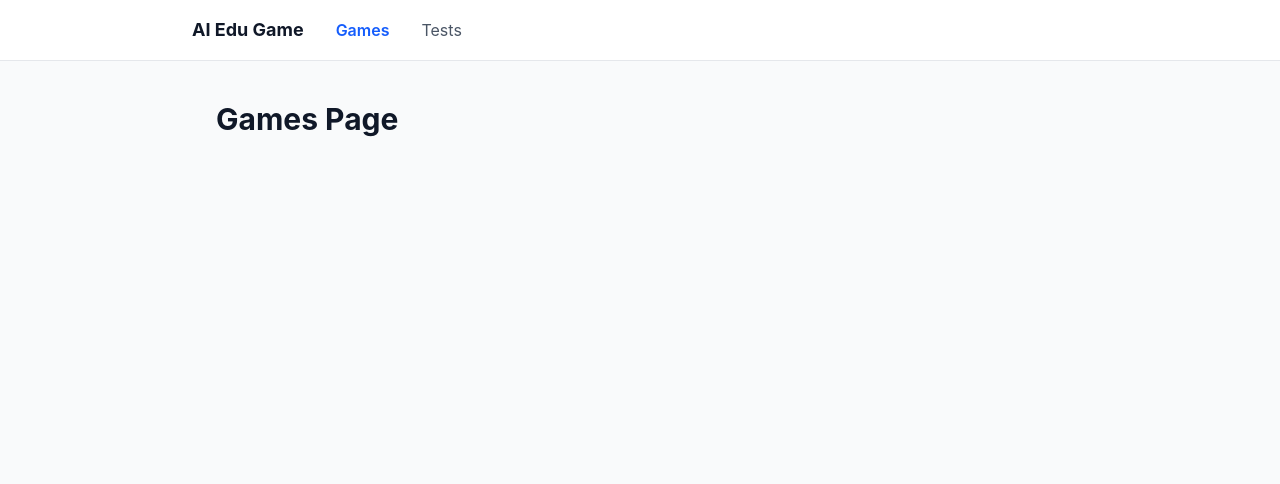
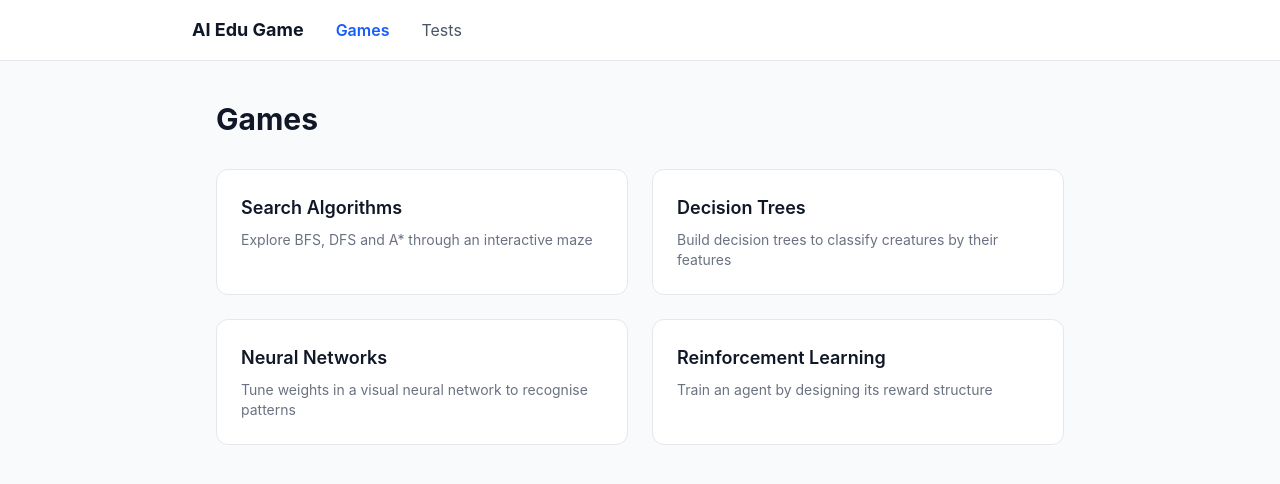
Before and after one commit to dulvoker/ai-edu-game, a React (Vite) app in the folder client/: page /games in a window 1280 px wide. Shown: the top 484 px of the page. Built offline with nearby package versions, Linux system fonts and the light colour scheme.

Commit message:
feat: page content and game/test cards

```diff
--- /dev/null
+++ b/client/src/data/content.js
@@ -0,0 +1,29 @@
+export const games = [
+  {
+    id: 'search',
+    title: 'Search Algorithms',
+    description: 'Explore BFS, DFS and A* through an interactive maze',
+  },
+  {
+    id: 'decision-tree',
+    title: 'Decision Trees',
+    description: 'Build decision trees to classify creatures by their features',
+  },
+  {
+    id: 'neural-network',
+    title: 'Neural Networks',
+    description: 'Tune weights in a visual neural network to recognise patterns',
+  },
+  {
+    id: 'reinforcement-learning',
+    title: 'Reinforcement Learning',
+    description: 'Train an agent by designing its reward structure',
+  },
+]
+
+export const tests = [
+  { id: 'search', title: 'Search Algorithms Test' },
+  { id: 'decision-tree', title: 'Decision Trees Test' },
+  { id: 'neural-network', title: 'Neural Networks Test' },
+  { id: 'reinforcement-learning', title: 'Reinforcement Learning Test' },
+]
--- a/client/src/pages/GameDetailPage.jsx
+++ b/client/src/pages/GameDetailPage.jsx
@@ -1,11 +1,18 @@
 import { useParams } from 'react-router-dom'
+import { games } from '../data/content'
 
 export default function GameDetailPage() {
   const { id } = useParams()
+  const game = games.find((g) => g.id === id)
+  const title = game ? game.title : id
+
   return (
     <div>
-      <h1 className="text-3xl font-bold text-gray-900">Game Detail Page</h1>
-      <p className="mt-2 text-gray-600">Game ID: <span className="font-mono font-semibold">{id}</span></p>
+      <h1 className="text-3xl font-bold text-gray-900">{title}</h1>
+      {game && <p className="mt-2 text-gray-500">{game.description}</p>}
+      <div className="mt-8 flex items-center justify-center h-64 bg-gray-100 rounded-xl border-2 border-dashed border-gray-300">
+        <p className="text-gray-400 font-medium">Game coming soon</p>
+      </div>
     </div>
   )
 }
--- a/client/src/pages/GamesPage.jsx
+++ b/client/src/pages/GamesPage.jsx
@@ -1,3 +1,24 @@
+import { Link } from 'react-router-dom'
+import { games } from '../data/content'
+
 export default function GamesPage() {
-  return <h1 className="text-3xl font-bold text-gray-900">Games Page</h1>
+  return (
+    <div>
+      <h1 className="text-3xl font-bold text-gray-900">Games</h1>
+      <div className="mt-8 grid grid-cols-1 sm:grid-cols-2 gap-6">
+        {games.map((game) => (
+          <Link
+            key={game.id}
+            to={`/games/${game.id}`}
+            className="block p-6 bg-white rounded-xl border border-gray-200 hover:border-blue-400 hover:shadow-md transition-all group"
+          >
+            <h2 className="text-lg font-semibold text-gray-900 group-hover:text-blue-600 transition-colors">
+              {game.title}
+            </h2>
+            <p className="mt-2 text-sm text-gray-500">{game.description}</p>
+          </Link>
+        ))}
+      </div>
+    </div>
+  )
 }
--- a/client/src/pages/HomePage.jsx
+++ b/client/src/pages/HomePage.jsx
@@ -1,3 +1,28 @@
+import { Link } from 'react-router-dom'
+
 export default function HomePage() {
-  return <h1 className="text-3xl font-bold text-gray-900">Home Page</h1>
+  return (
+    <div className="flex flex-col items-center justify-center py-24 text-center">
+      <h1 className="text-5xl font-bold text-gray-900 tracking-tight">
+        AI Edu Game
+      </h1>
+      <p className="mt-4 text-lg text-gray-500 max-w-md">
+        Learn core AI concepts through interactive mini-games
+      </p>
+      <div className="mt-8 flex gap-4">
+        <Link
+          to="/games"
+          className="px-6 py-3 bg-blue-600 text-white font-medium rounded-lg hover:bg-blue-700 transition-colors"
+        >
+          Browse Games
+        </Link>
+        <Link
+          to="/tests"
+          className="px-6 py-3 bg-white text-gray-700 font-medium rounded-lg border border-gray-300 hover:bg-gray-50 transition-colors"
+        >
+          Take a Test
+        </Link>
+      </div>
+    </div>
+  )
 }
--- a/client/src/pages/TestDetailPage.jsx
+++ b/client/src/pages/TestDetailPage.jsx
@@ -1,11 +1,17 @@
 import { useParams } from 'react-router-dom'
+import { tests } from '../data/content'
 
 export default function TestDetailPage() {
   const { id } = useParams()
+  const test = tests.find((t) => t.id === id)
+  const title = test ? test.title : id
+
   return (
     <div>
-      <h1 className="text-3xl font-bold text-gray-900">Test Detail Page</h1>
-      <p className="mt-2 text-gray-600">Test ID: <span className="font-mono font-semibold">{id}</span></p>
+      <h1 className="text-3xl font-bold text-gray-900">{title}</h1>
+      <div className="mt-8 flex items-center justify-center h-64 bg-gray-100 rounded-xl border-2 border-dashed border-gray-300">
+        <p className="text-gray-400 font-medium">Test coming soon</p>
+      </div>
     </div>
   )
 }
--- a/client/src/pages/TestsPage.jsx
+++ b/client/src/pages/TestsPage.jsx
@@ -1,3 +1,23 @@
+import { Link } from 'react-router-dom'
+import { tests } from '../data/content'
+
 export default function TestsPage() {
-  return <h1 className="text-3xl font-bold text-gray-900">Tests Page</h1>
+  return (
+    <div>
+      <h1 className="text-3xl font-bold text-gray-900">Tests</h1>
+      <div className="mt-8 grid grid-cols-1 sm:grid-cols-2 gap-6">
+        {tests.map((test) => (
+          <Link
+            key={test.id}
+            to={`/tests/${test.id}`}
+            className="block p-6 bg-white rounded-xl border border-gray-200 hover:border-blue-400 hover:shadow-md transition-all group"
+          >
+            <h2 className="text-lg font-semibold text-gray-900 group-hover:text-blue-600 transition-colors">
+              {test.title}
+            </h2>
+          </Link>
+        ))}
+      </div>
+    </div>
+  )
 }
```
